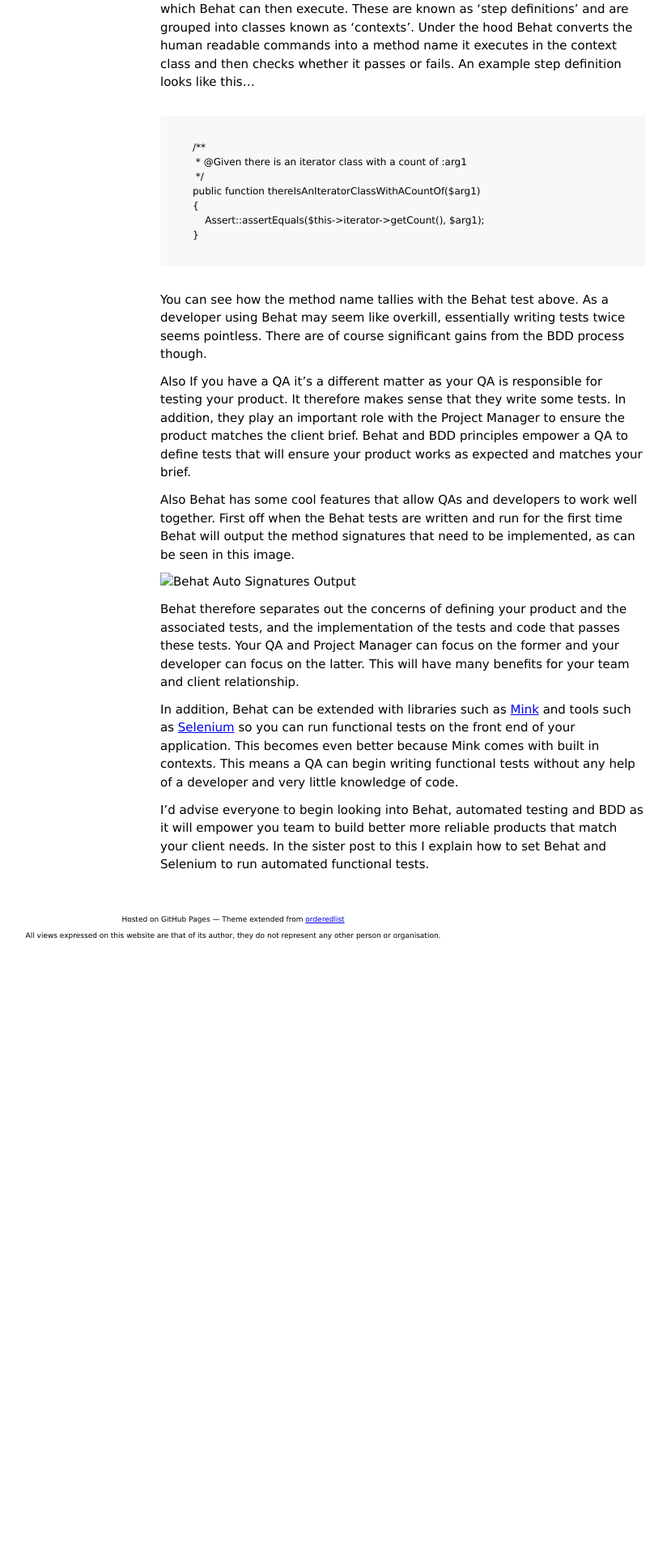
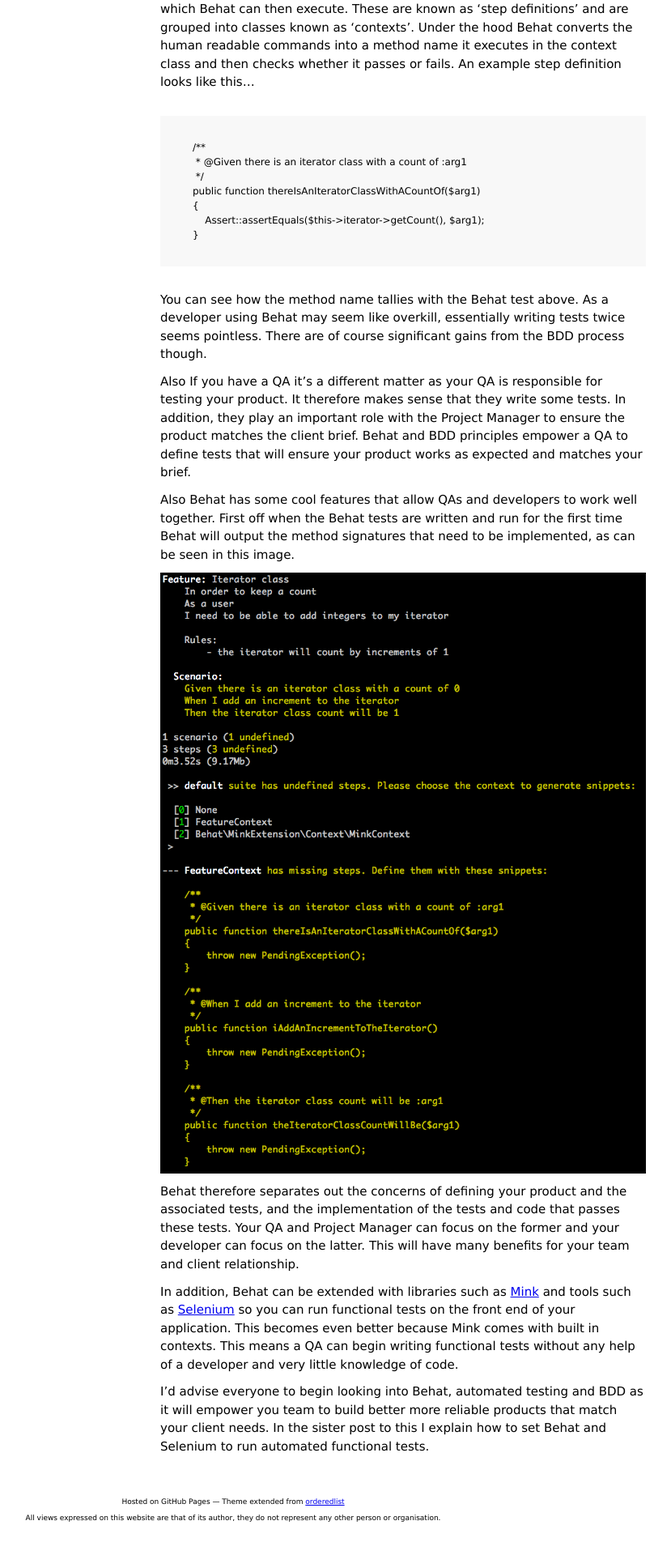
Before and after one commit to RobDWaller/robdwaller.github.io, a Jekyll site: the page built from _posts/2017-11-22-introduction-bdd-testing-with-behat.md, in a window 1280 px wide. Shown: the part 849-2769 px from the top of the page at 81% size, without its empty margins (352-1181 px from the left). Built offline with Jekyll 4.4.1, drawn with Linux system fonts in a browser that asks for light colours; before the commit the page ends 2051 px from its top, so only the background shows below that.

Commit message:
I literally can't find this image, I'm a fucking idiot...

```diff
--- a/_posts/2017-11-22-introduction-bdd-testing-with-behat.md
+++ b/_posts/2017-11-22-introduction-bdd-testing-with-behat.md
@@ -44,7 +44,7 @@
 
 Also Behat has some cool features that allow QAs and developers to work well together. First off when the Behat tests are written and run for the first time Behat will output the method signatures that need to be implemented, as can be seen in this image.
 
-![Behat Auto Signatures Output](/assets/behat-methods.png)
+![Behat Auto Signatures Output](/assets/img/behat-methods.png)
 
 Behat therefore separates out the concerns of defining your product and the associated tests, and the implementation of the tests and code that passes these tests. Your QA and Project Manager can focus on the former and your developer can focus on the latter. This will have many benefits for your team and client relationship.
 
```
